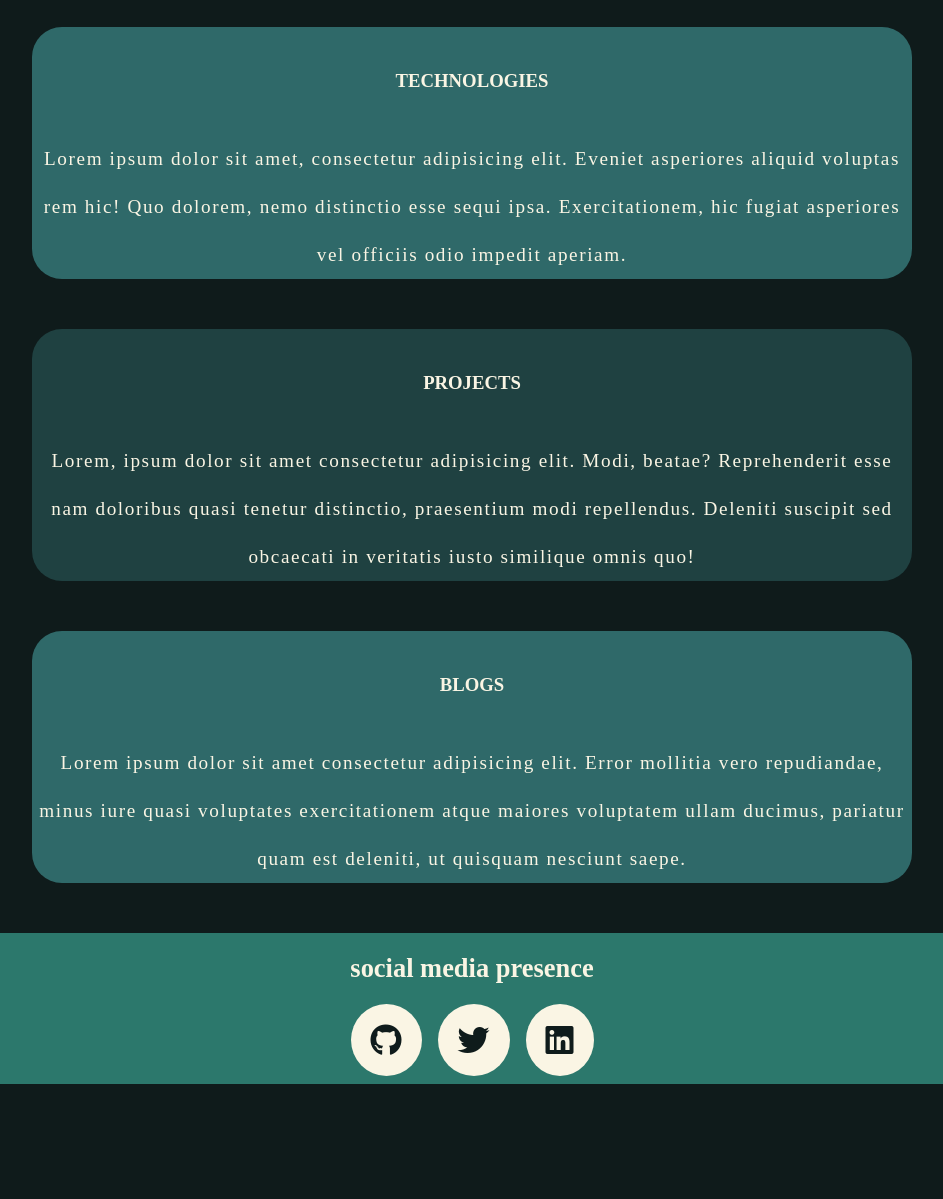
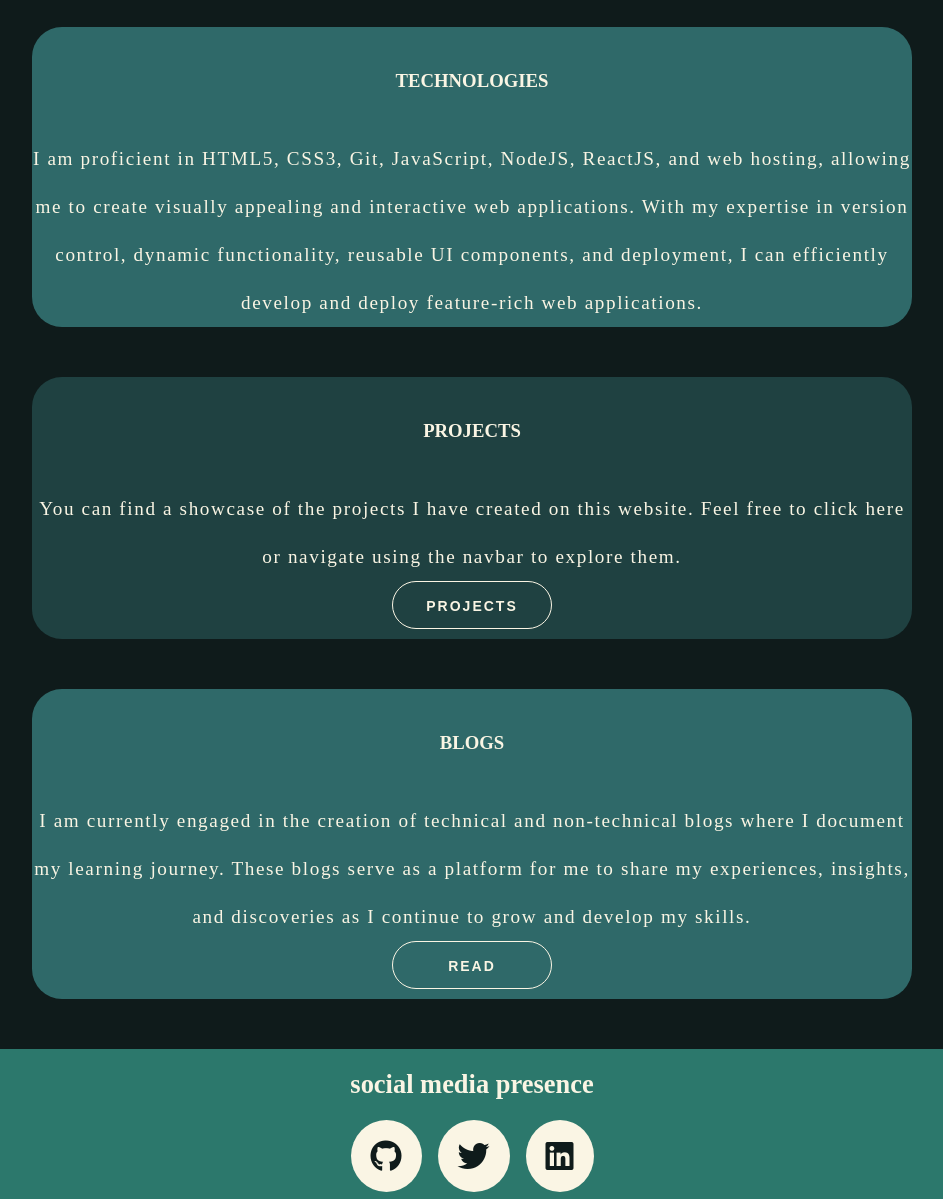
Before and after one commit to rushdanafis/rushda-portfolio-aadarshbalika, a plain HTML site: page index.html in a window 1280 px wide. Shown: the part 400-1599 px from the top of the page, without its empty margins (168-1111 px from the left). Before the commit the page ends 1534 px from the top, so only its background shows below. Drawn offline with Linux system fonts and the light colour scheme.

Commit message:
button styling

```diff
--- a/index.html
+++ b/index.html
@@ -50,10 +50,7 @@
 
         <h3>TECHNOLOGIES</h3>
         <p>
-          Lorem ipsum dolor sit amet, consectetur adipisicing elit. Eveniet
-          asperiores aliquid voluptas rem hic! Quo dolorem, nemo distinctio esse
-          sequi ipsa. Exercitationem, hic fugiat asperiores vel officiis odio
-          impedit aperiam.
+            I am proficient in HTML5, CSS3, Git, JavaScript, NodeJS, ReactJS, and web hosting, allowing me to create visually appealing and interactive web applications. With my expertise in version control, dynamic functionality, reusable UI components, and deployment, I can efficiently develop and deploy feature-rich web applications.
         </p>
       </div>
 
@@ -61,10 +58,8 @@
 
         <h3>PROJECTS</h3>
         <p>
-          Lorem, ipsum dolor sit amet consectetur adipisicing elit. Modi,
-          beatae? Reprehenderit esse nam doloribus quasi tenetur distinctio,
-          praesentium modi repellendus. Deleniti suscipit sed obcaecati in
-          veritatis iusto similique omnis quo!
+            You can find a showcase of the projects I have created on this website. Feel free to click here or navigate using the navbar to explore them. <br>
+            <button id="button">PROJECTS</button>
         </p>
       </div>
 
@@ -72,10 +67,8 @@
 
         <h3>BLOGS</h3>
         <p>
-          Lorem ipsum dolor sit amet consectetur adipisicing elit. Error
-          mollitia vero repudiandae, minus iure quasi voluptates exercitationem
-          atque maiores voluptatem ullam ducimus, pariatur quam est deleniti, ut
-          quisquam nesciunt saepe.
+            I am currently engaged in the creation of technical and non-technical blogs where I document my learning journey. These blogs serve as a platform for me to share my experiences, insights, and discoveries as I continue to grow and develop my skills. <br>
+            <button id="blogButton">READ</button>
         </p>
 
       </div>
--- a/style.css
+++ b/style.css
@@ -152,3 +152,24 @@ footer{
 .socialIcon{
     margin: 0;
 }
+#button,#blogButton{
+    cursor: pointer;
+    font-size: 14px;
+
+    border-radius: 500px;
+
+    border: 1px solid var(--text-color);
+    letter-spacing: 2px;
+    min-width: 160px;
+
+    white-space: normal;
+    font-weight: 700;
+    text-align: center;
+    padding: 16px 14px 18px;
+    color:var(--text-color);
+
+    background-color: transparent;
+    height: 48px;
+    margin-bottom: 10px;
+
+}
```
